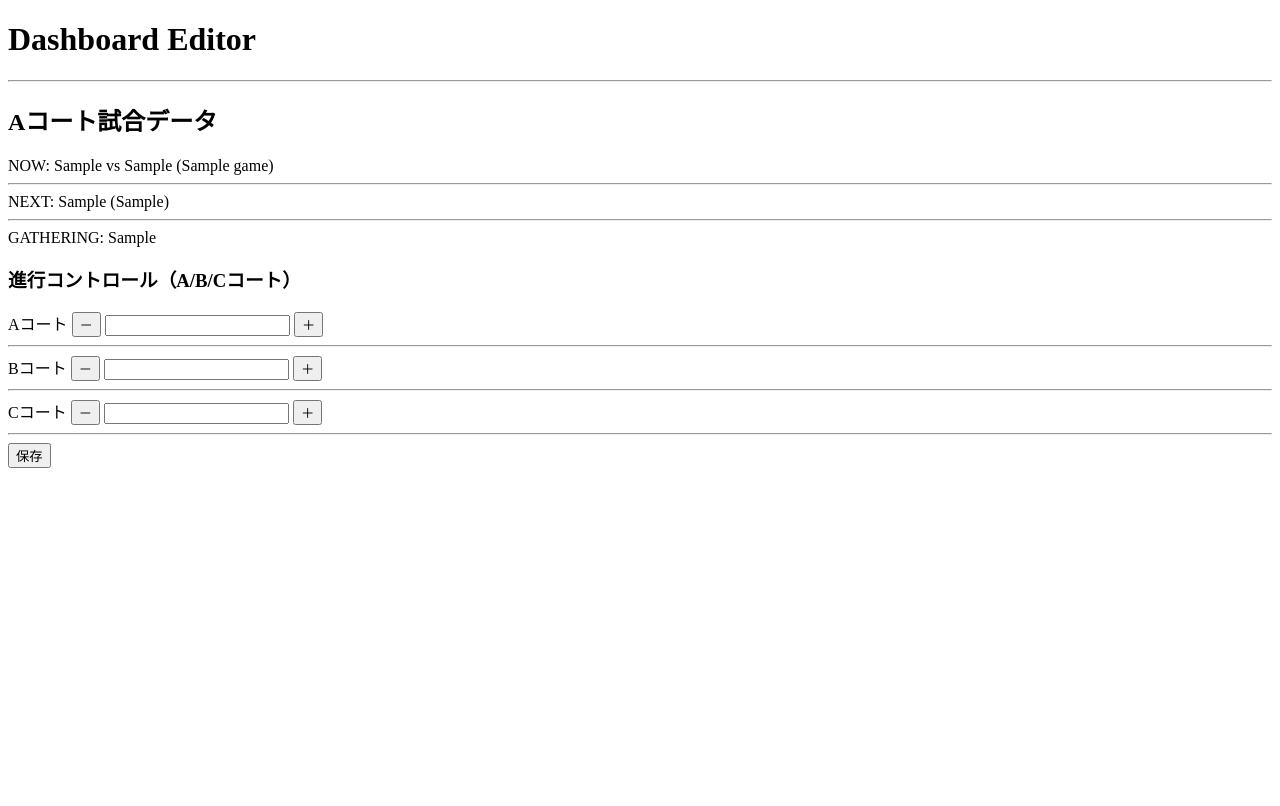
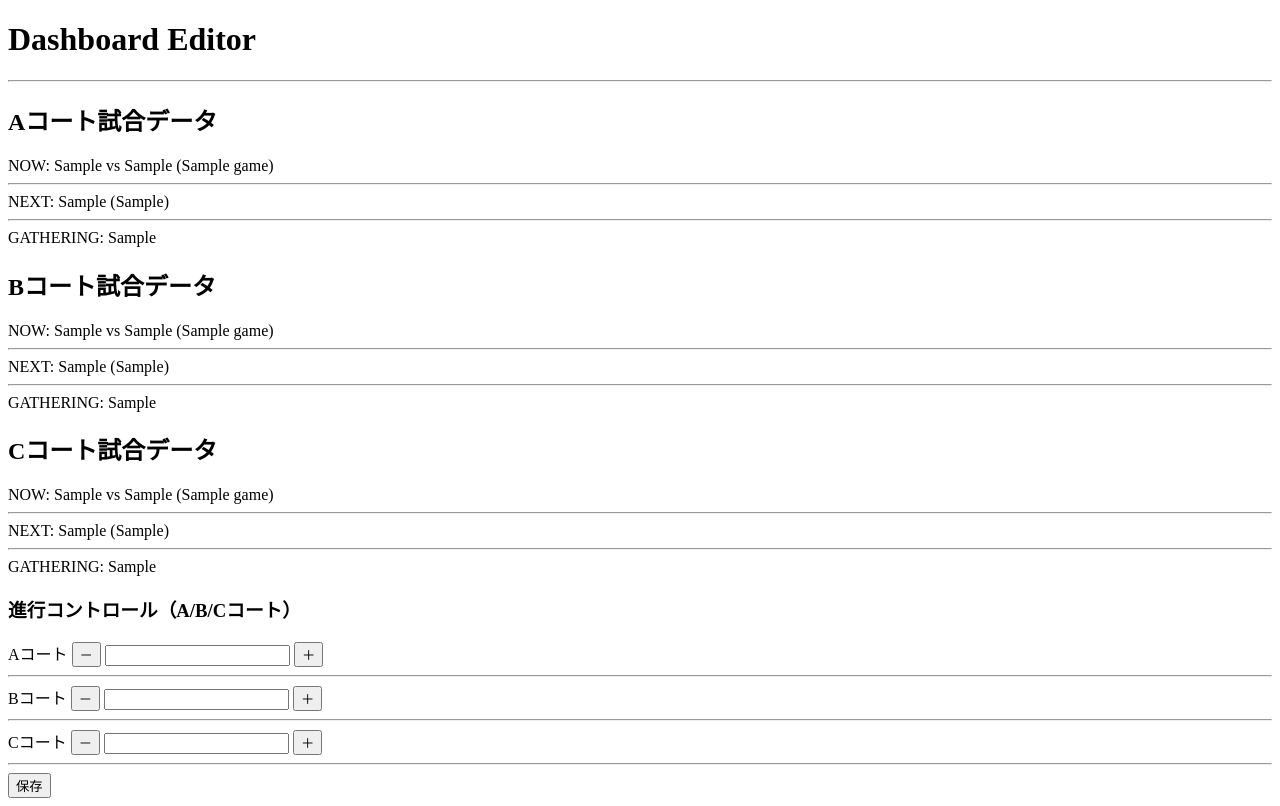
Before and after one commit to LingXuan-Li/kuromaku, a Flask app: template templates/edit.html in a window 1280 px wide. Before the commit the page ends 468 px from the top, so only its background shows below. Run offline with Flask 3, Linux system fonts and the light colour scheme; the template is opened without the code that fills it: most values are stand-ins (such as "Sample title", 1, 10 or a date in 2020).

Commit message:
編集ページにBコートとCコートの試合データを追加し、JSONファイルのフィールド値を更新

```diff
--- a/data/value.json
+++ b/data/value.json
@@ -1,5 +1,5 @@
 {
-  "field_a": 0,
+  "field_a": 3,
   "field_b": 0,
   "field_c": 0
 }
--- a/main.py
+++ b/main.py
@@ -1,4 +1,4 @@
-from flask import Flask, render_template, request, jsonify, redirect, url_for
+from flask import Flask, render_template, request, redirect, url_for
 import os
 import json
 import csv
@@ -13,10 +13,7 @@ FIELDS = {
 
 JSON_PATH = "data/value.json"
 
-
-# =========================
 # JSON
-# =========================
 def load_values():
     try:
         with open(JSON_PATH, "r", encoding="utf-8") as f:
@@ -33,10 +30,7 @@ def save_values(values):
     with open(JSON_PATH, "w", encoding="utf-8") as f:
         json.dump(values, f, ensure_ascii=False, indent=2)
 
-
-# =========================
 # CSV
-# =========================
 def load_csv(path):
     try:
         with open(path, "r", encoding="utf-8") as f:
@@ -44,10 +38,7 @@ def load_csv(path):
     except FileNotFoundError:
         return []
 
-
-# =========================
-# 共通ロジック
-# =========================
+# フィールドごとのデータ取得
 def get_field_data(field_name):
     game_number = load_values().get(field_name, 0)
     matches = load_csv(FIELDS[field_name])
@@ -72,10 +63,6 @@ def get_field_data(field_name):
 
     return current, next_match, next_game, gathering
 
-
-# =========================
-# ダッシュボード
-# =========================
 @app.route("/")
 def dashboard():
     matchA, next_matchA, next_gameA, gatheringA = get_field_data("field_a")
@@ -97,39 +84,48 @@ def dashboard():
         matchC=matchC,
         next_matchC=next_matchC,
         next_gameC=next_gameC,
-        gathering_matchC=gatheringC,
+        gathering_matchC=gatheringC
     )
-
-
-# =========================
-# 編集画面（+/-対応）
-# =========================
-from flask import redirect, url_for  # ← これを先頭に追加
 
 @app.route("/edit", methods=["GET", "POST"])
 def edit():
     values = load_values()
+
+    matchA, next_matchA, next_gameA, gatheringA = get_field_data("field_a")
+    matchB, next_matchB, next_gameB, gatheringB = get_field_data("field_b")
+    matchC, next_matchC, next_gameC, gatheringC = get_field_data("field_c")
 
     if request.method == "POST":
         for k in FIELDS.keys():
             values[k] = int(request.form.get(k, 0))
 
         save_values(values)
-        return redirect(url_for("dashboard"))  # ← ここに入れる
+        return redirect(url_for("/edit"))
 
-    return render_template("edit.html", values=values)
+    return render_template(
+        "edit.html",
+        values=values,
 
+        matchA=matchA,
+        next_matchA=next_matchA,
+        next_gameA=next_gameA,
+        gathering_matchA=gatheringA,
 
-# =========================
-# 終了（開発用）
-# =========================
+        matchB=matchB,
+        next_matchB=next_matchB,
+        next_gameB=next_gameB,
+        gathering_matchB=gatheringB,
+
+        matchC=matchC,
+        next_matchC=next_matchC,
+        next_gameC=next_gameC,
+        gathering_matchC=gatheringC
+        )
+
+# 開発用
 @app.route("/exit")
 def exit_app():
     os._exit(0)
 
-
-# =========================
-# 起動
-# =========================
 if __name__ == "__main__":
     app.run(debug=True)
--- a/templates/edit.html
+++ b/templates/edit.html
@@ -38,6 +38,62 @@
             <span class="data-stress">GATHERING:</span>
             <span class="data-value">
                 {{ gathering_matchA }}
+            </span>
+        </div>
+
+        <!-- ===================== Bコート ===================== -->
+        <h2>Bコート試合データ</h2>
+
+        <div class="data">
+            <span class="data-stress">NOW:</span>
+            <span class="data-value">
+                {% if matchA %}
+                    {{ matchB['Team-A'] }} vs {{ matchB['Team-B'] }} ({{ matchB['Game'] }})
+                {% else %}
+                    試合データなし
+                {% endif %}
+            </span>
+
+            <hr>
+
+            <span class="data-stress">NEXT:</span>
+            <span class="data-value">
+                {{ next_matchB }} {% if next_gameB %}({{ next_gameB }}){% endif %}
+            </span>
+
+            <hr>
+
+            <span class="data-stress">GATHERING:</span>
+            <span class="data-value">
+                {{ gathering_matchB }}
+            </span>
+        </div>
+
+        <!-- ===================== Cコート ===================== -->
+        <h2>Cコート試合データ</h2>
+
+        <div class="data">
+            <span class="data-stress">NOW:</span>
+            <span class="data-value">
+                {% if matchA %}
+                    {{ matchC['Team-A'] }} vs {{ matchC['Team-B'] }} ({{ matchC['Game'] }})
+                {% else %}
+                    試合データなし
+                {% endif %}
+            </span>
+
+            <hr>
+
+            <span class="data-stress">NEXT:</span>
+            <span class="data-value">
+                {{ next_matchC }} {% if next_gameC %}({{ next_gameC }}){% endif %}
+            </span>
+
+            <hr>
+
+            <span class="data-stress">GATHERING:</span>
+            <span class="data-value">
+                {{ gathering_matchC }}
             </span>
         </div>
 
```
Also changed, not shown: NOTE.md (+1 -1 lines).
